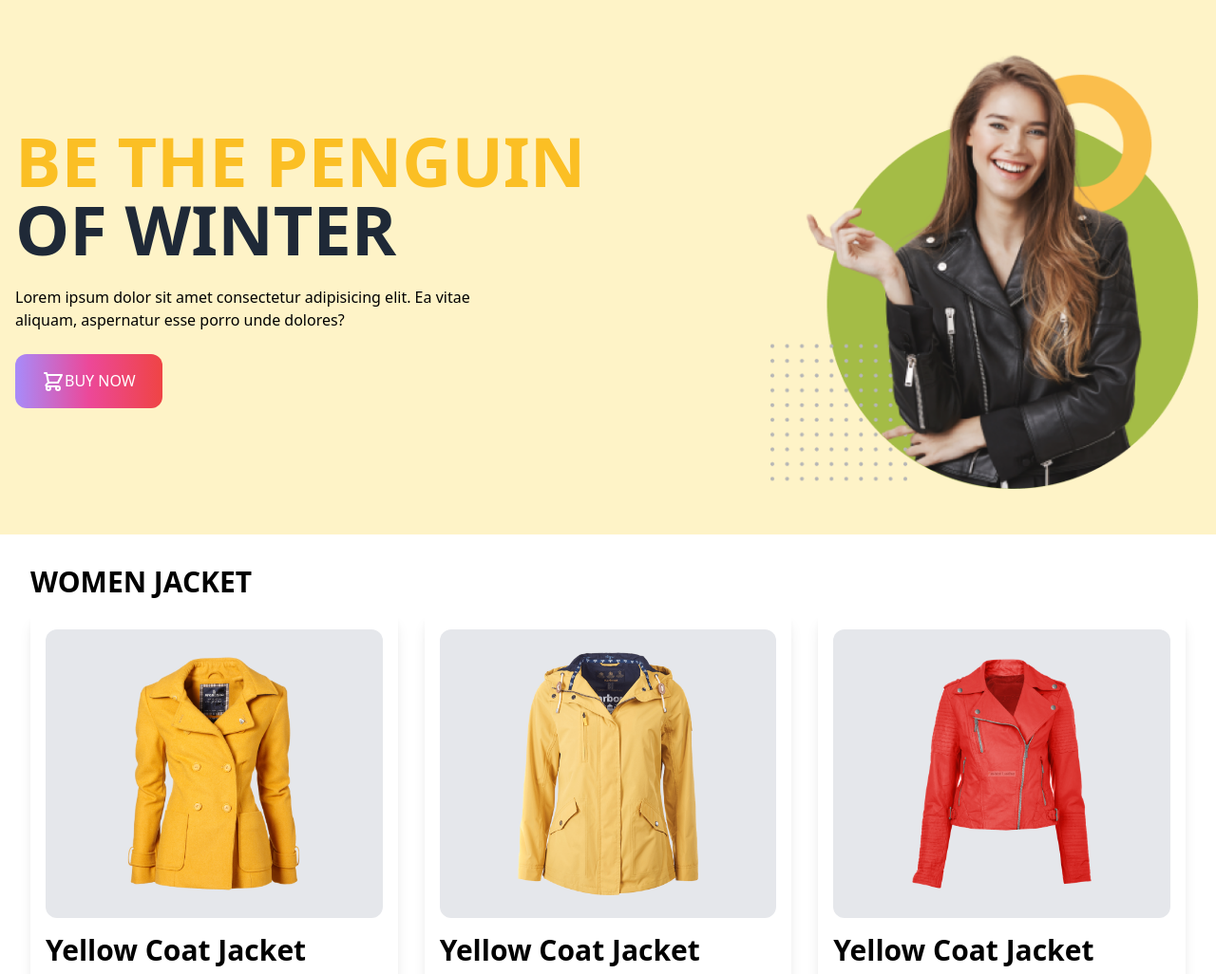
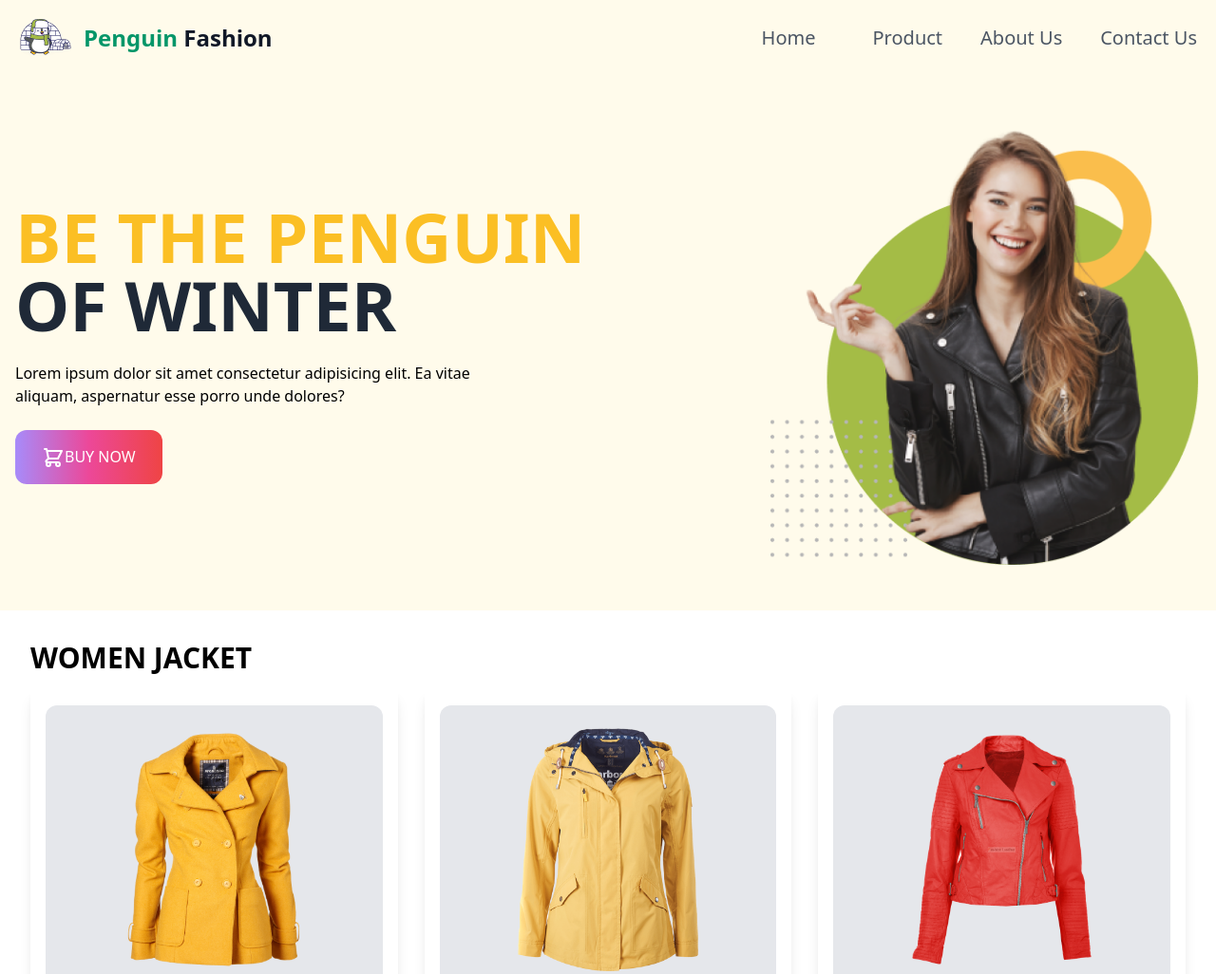
Before and after one commit to iazadur/penguin-fashion-tailwind, a plain HTML site: page index.html in a window 1280 px wide. Shown: the top 1026 px of the page at 95% size. Drawn offline with nearby package versions, Linux system fonts and the light colour scheme.

Commit message:
header complete

```diff
--- a/index.html
+++ b/index.html
@@ -10,7 +10,22 @@
 </head>
 
 <body>
-    <header class="bg-yellow-100">
+    <header class="bg-yellow-50">
+        <section class="text-gray-600 body-font">
+            <div class="container mx-auto flex flex-wrap p-5 flex-col md:flex-row items-center">
+              <a class="flex title-font font-medium items-center text-gray-900 mb-4 md:mb-0">
+                <img src="images/logo.png" alt="">
+                <span class="ml-3 font-bold text-2xl"><span class="text-green-600">Penguin</span> Fashion</span>
+              </a>
+              <nav class="md:ml-auto flex flex-wrap items-center text-xl font-medium space-x-10 justify-center">
+                <a class="mr-5 hover:text-gray-900">Home</a>
+                <a class="mr-5 hover:text-gray-900">Product</a>
+                <a class="mr-5 hover:text-gray-900">About Us</a>
+                <a class="mr-5 hover:text-gray-900">Contact Us</a>
+              </nav>
+            </div>
+          </section>
+
         <section class="container mx-auto md:flex items-center justify-around py-12 px-4">
             <div class="space-y-6 ">
                 <h1 class="text-7xl font-bold uppercase"><span class="text-yellow-400">Be the penguin</span> <br> <span
```
Also changed, not shown: images/logo.png (added).
